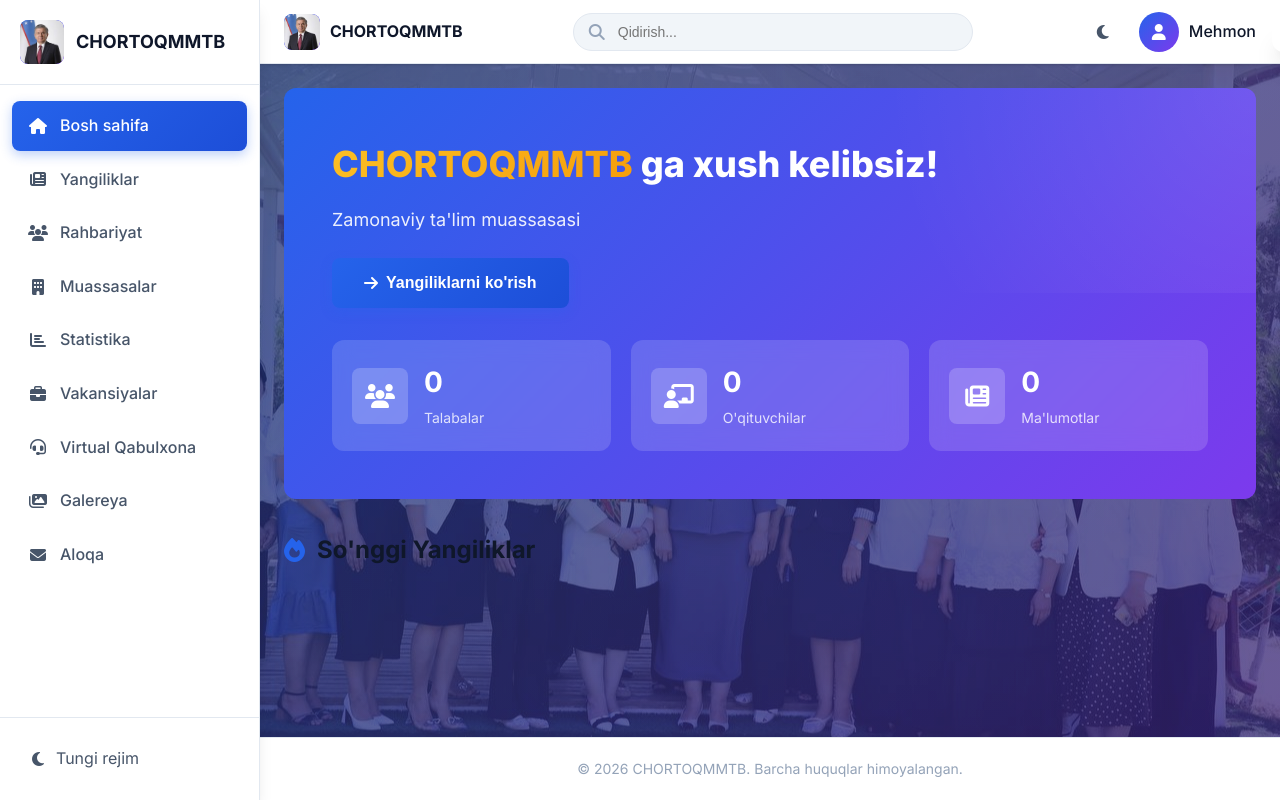
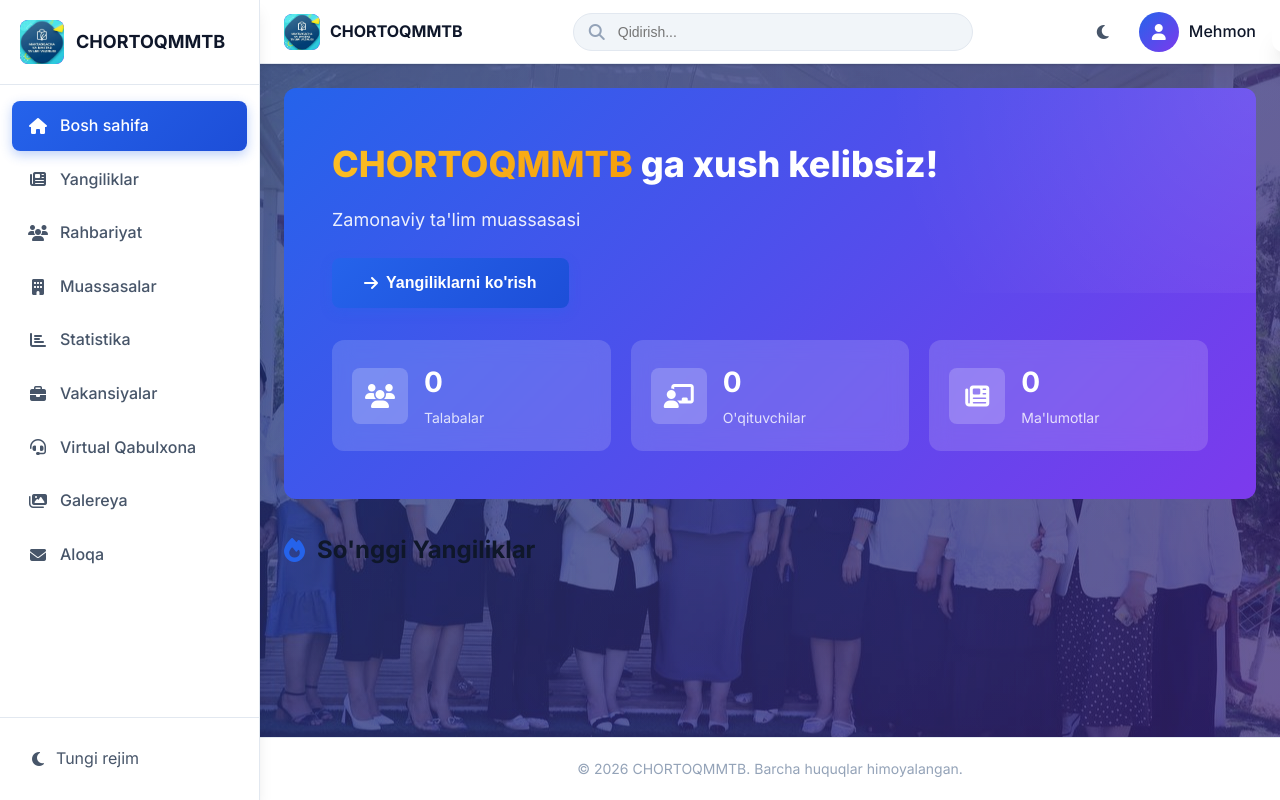
Before and after one commit to hhub46dchj-rgb/chortoq-mmtb, a website: page public/index.html in a window 1280 px wide. Drawn offline with nearby package versions, Linux system fonts and the light colour scheme; no server answers.

Commit message:
Update logo to logo.jpeg

```diff
--- a/public/index.html
+++ b/public/index.html
@@ -53,7 +53,7 @@
         <div class="sidebar-header">
             <div class="logo">
                 <div class="logo-icon">
-                    <img src="images/CHORTOQ.jpg" alt="Logo" style="width:100%;height:100%;object-fit:cover;border-radius:8px;">
+                    <img src="images/logo.jpeg" alt="Logo" style="width:100%;height:100%;object-fit:cover;border-radius:8px;">
                 </div>
                 <span class="logo-text">CHORTOQMMTB</span>
             </div>
@@ -123,7 +123,7 @@
                 </button>
                 <div class="header-logo">
                     <div class="logo-icon small">
-                        <img src="images/CHORTOQ.jpg" alt="Logo" style="width:100%;height:100%;object-fit:cover;border-radius:8px;">
+                        <img src="images/logo.jpeg" alt="Logo" style="width:100%;height:100%;object-fit:cover;border-radius:8px;">
                     </div>
                     <span>CHORTOQMMTB</span>
                 </div>
```
